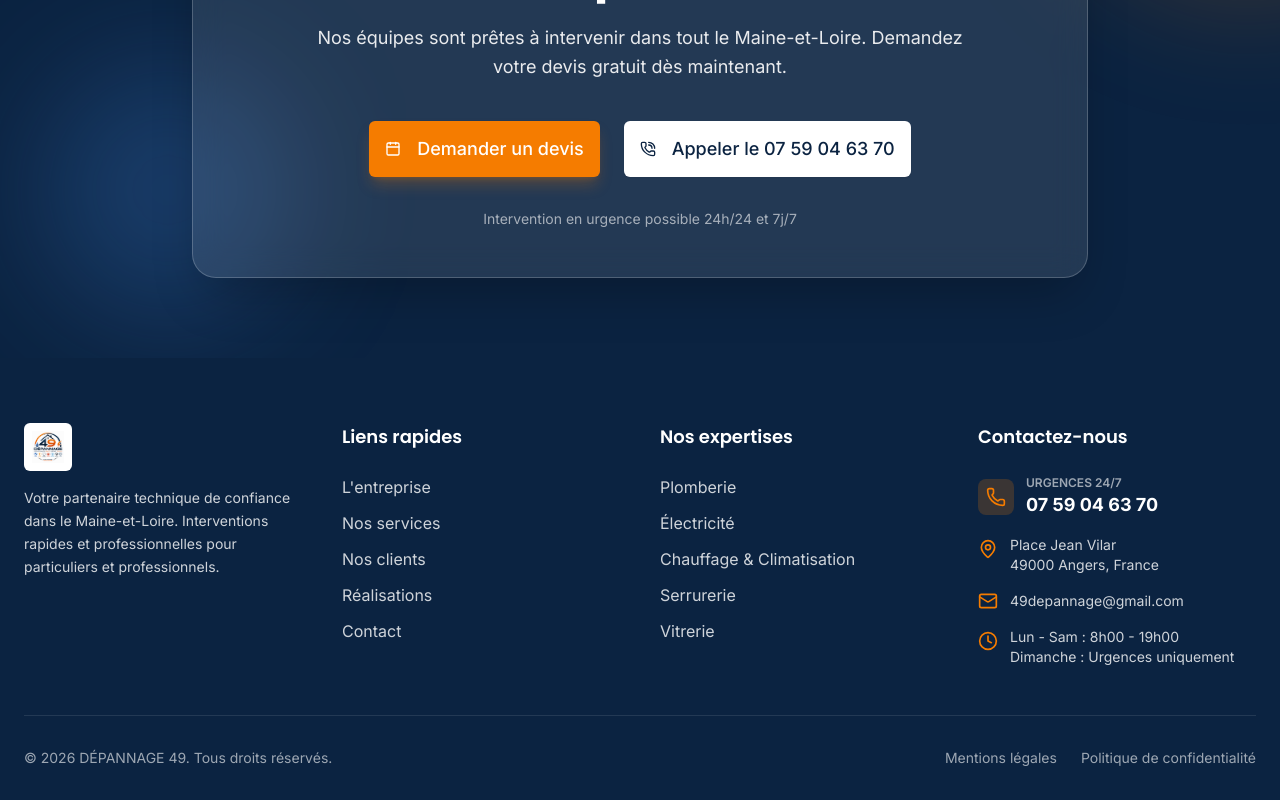
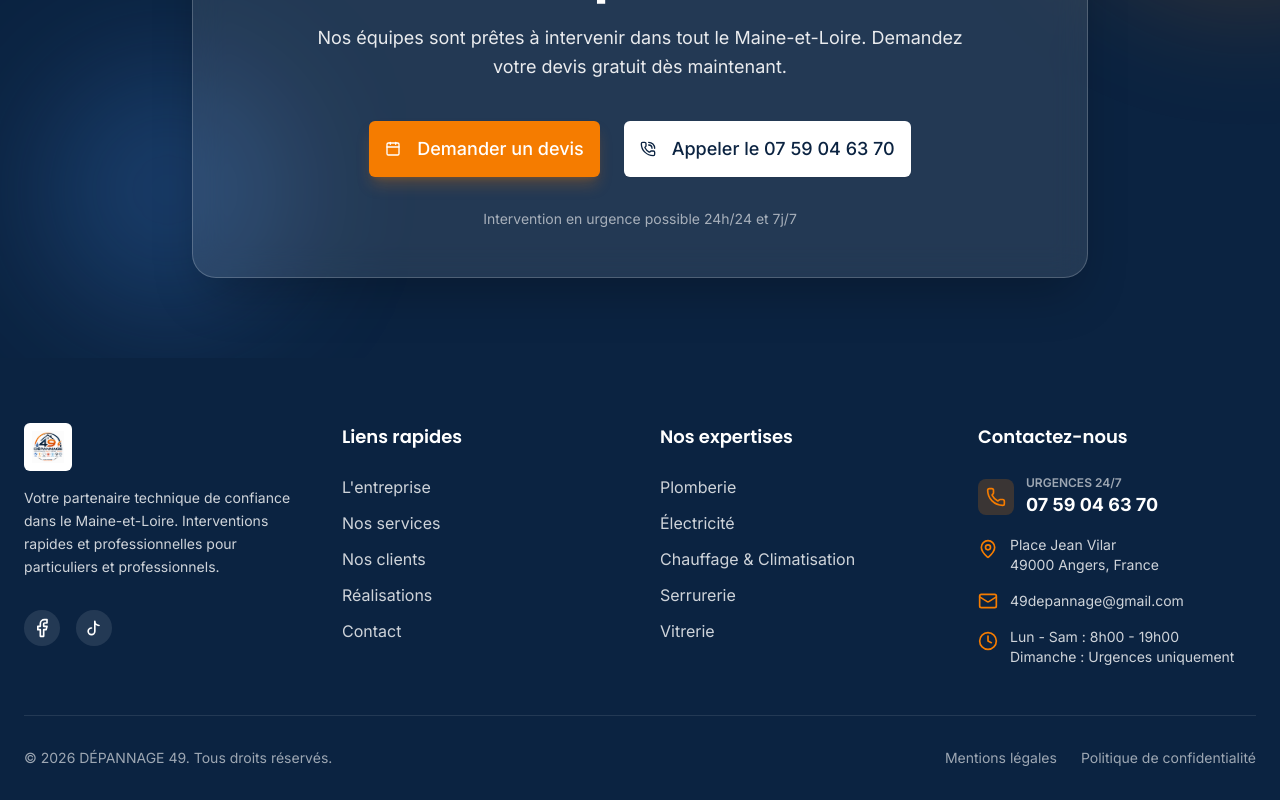
Before and after one commit to chezdemba-cmd/Depannage49, a Next.js app: page / in a window 1280 px wide. Shown: the part 2862-3662 px from the top of the page. Built offline with nearby package versions, Linux system fonts and the light colour scheme.

Commit message:
feat: add social media links to footer

```diff
--- a/src/components/layout/Footer.tsx
+++ b/src/components/layout/Footer.tsx
@@ -1,6 +1,6 @@
 import Link from "next/link";
 import Image from "next/image";
-import { Phone, Mail, MapPin, Clock } from "lucide-react";
+import { Phone, Mail, MapPin, Clock, Facebook } from "lucide-react";
 
 export function Footer() {
   return (
@@ -20,6 +20,18 @@ export function Footer() {
               Votre partenaire technique de confiance dans le <span className="whitespace-nowrap">Maine-et-Loire</span>.
               Interventions rapides et professionnelles pour particuliers et professionnels.
             </p>
+            <div className="flex items-center gap-4 pt-4">
+              <a href="https://www.facebook.com/profile.php?id=61593003201620" target="_blank" rel="noopener noreferrer" className="p-2 bg-white/10 rounded-full hover:bg-secondary hover:text-white transition-colors text-primary-foreground">
+                <Facebook className="h-5 w-5" />
+                <span className="sr-only">Facebook</span>
+              </a>
+              <a href="https://tiktok.com/@fresh_propre" target="_blank" rel="noopener noreferrer" className="p-2 bg-white/10 rounded-full hover:bg-secondary hover:text-white transition-colors text-primary-foreground">
+                <svg viewBox="0 0 24 24" fill="none" stroke="currentColor" strokeWidth="2" strokeLinecap="round" strokeLinejoin="round" className="h-5 w-5">
+                  <path d="M9 12a4 4 0 1 0 4 4V4a5 5 0 0 0 5 5"/>
+                </svg>
+                <span className="sr-only">TikTok</span>
+              </a>
+            </div>
           </div>
 
           {/* Quick Links */}
```
